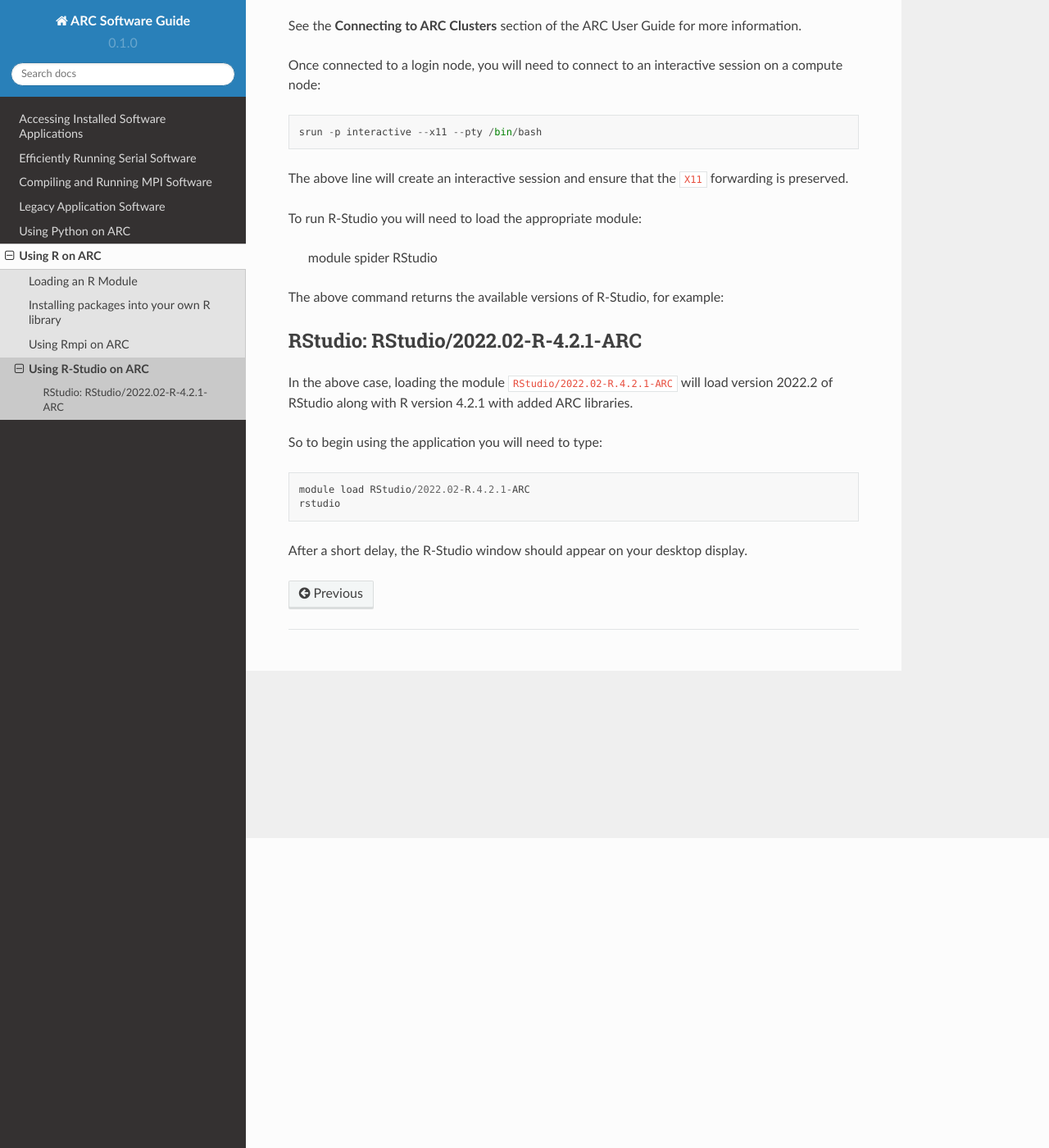
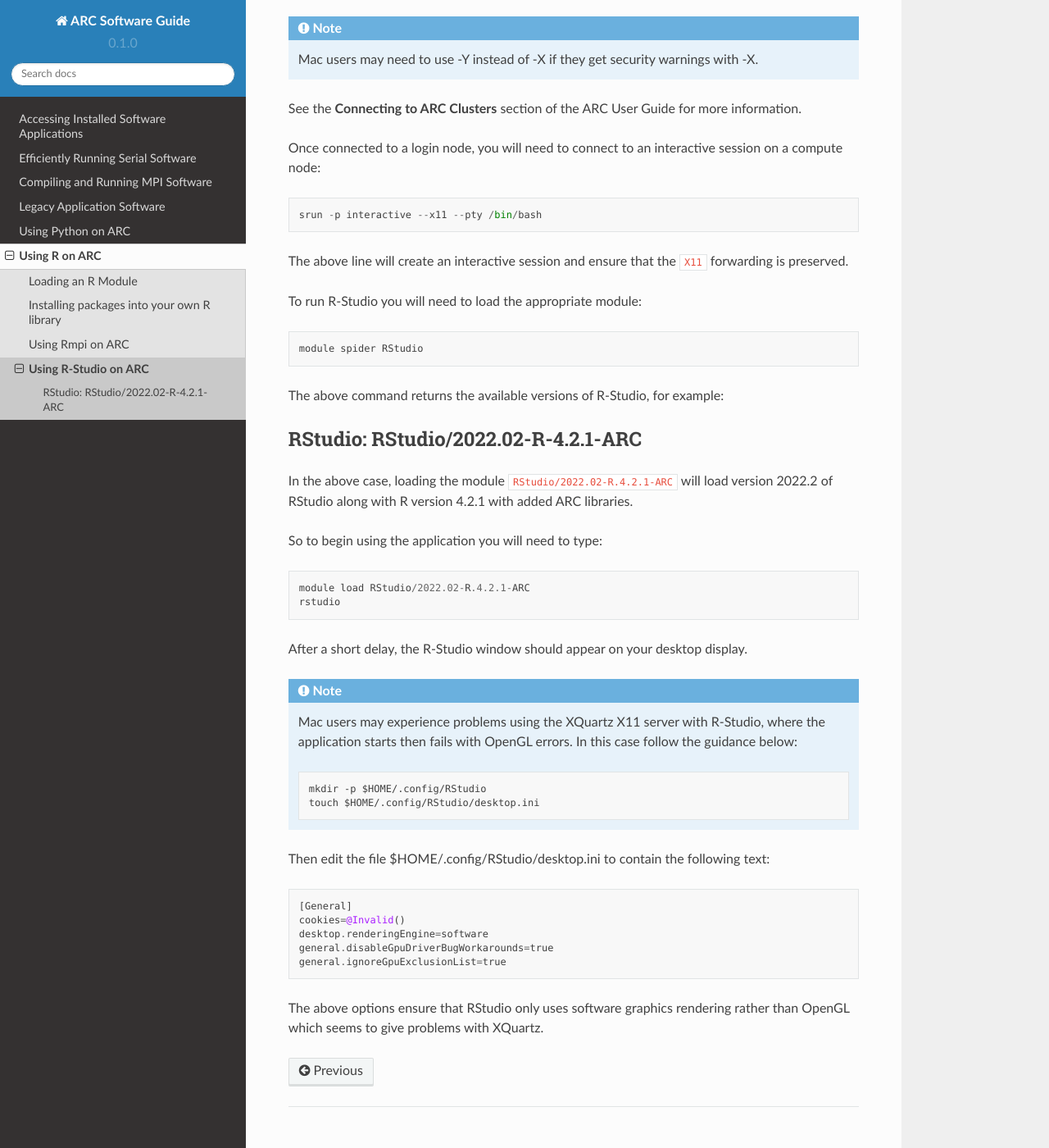
Before and after one commit to oxford-arc/arc-software-guide, a Sphinx documentation site: the page built from docs/source/R/arc_r_studio.rst, in a window 1280 px wide and 1400 px high, scrolled down 378 px. Shown: the whole window at 82% size. Built offline with Sphinx 7.4.7 and the Read the Docs theme 2.0.0, drawn with Linux system fonts in a browser that asks for light colours.

Commit message:
Update arc_r_studio.rst

```diff
--- a/docs/source/R/arc_r_studio.rst
+++ b/docs/source/R/arc_r_studio.rst
@@ -8,6 +8,9 @@
 
   ssh -X username@arc-login.arc.ox.ac.uk
 
+.. note::
+ Mac users may need to use -Y instead of -X if they get security warnings with -X.
+
 See the **Connecting to ARC Clusters** section of the ARC User Guide for more information.
 
 Once connected to a login node, you will need to connect to an interactive session on a compute node::
@@ -16,7 +19,7 @@
 
 The above line will create an interactive session and ensure that the ``X11`` forwarding is preserved.
 
-To run R-Studio you will need to load the appropriate module:
+To run R-Studio you will need to load the appropriate module::
 
   module spider RStudio
 
@@ -34,3 +37,21 @@
   rstudio
 
 After a short delay, the R-Studio window should appear on your desktop display.
+
+.. note::
+ Mac users may experience problems using the XQuartz X11 server with R-Studio, where the application starts then fails with OpenGL errors. In this case follow the
+ guidance below::
+
+  mkdir -p $HOME/.config/RStudio
+  touch $HOME/.config/RStudio/desktop.ini
+
+Then edit the file $HOME/.config/RStudio/desktop.ini to contain the following text::
+
+  [General]
+  cookies=@Invalid()
+  desktop.renderingEngine=software
+  general.disableGpuDriverBugWorkarounds=true
+  general.ignoreGpuExclusionList=true
+
+
+The above options ensure that RStudio only uses software graphics rendering rather than OpenGL which seems to give problems with XQuartz.
```
